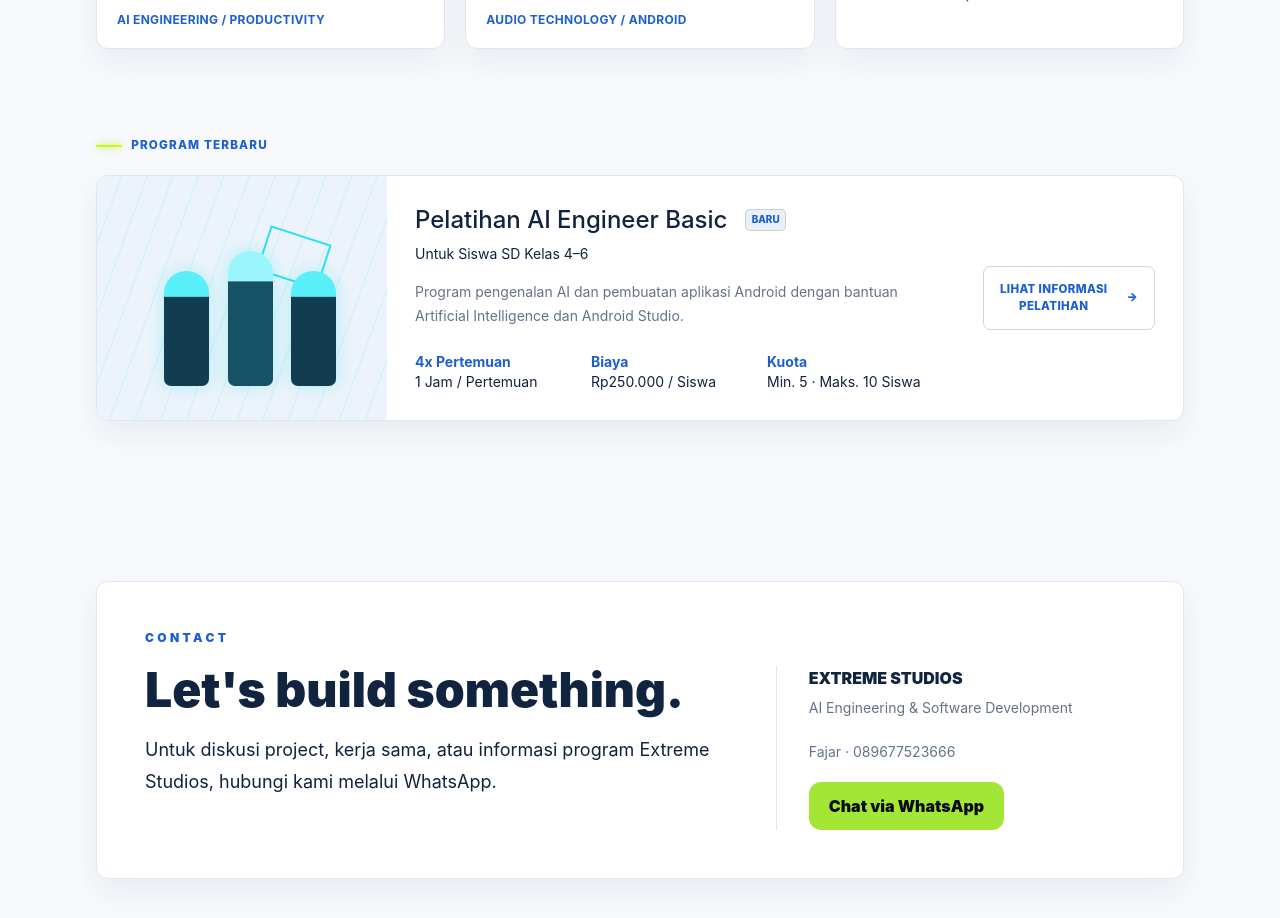
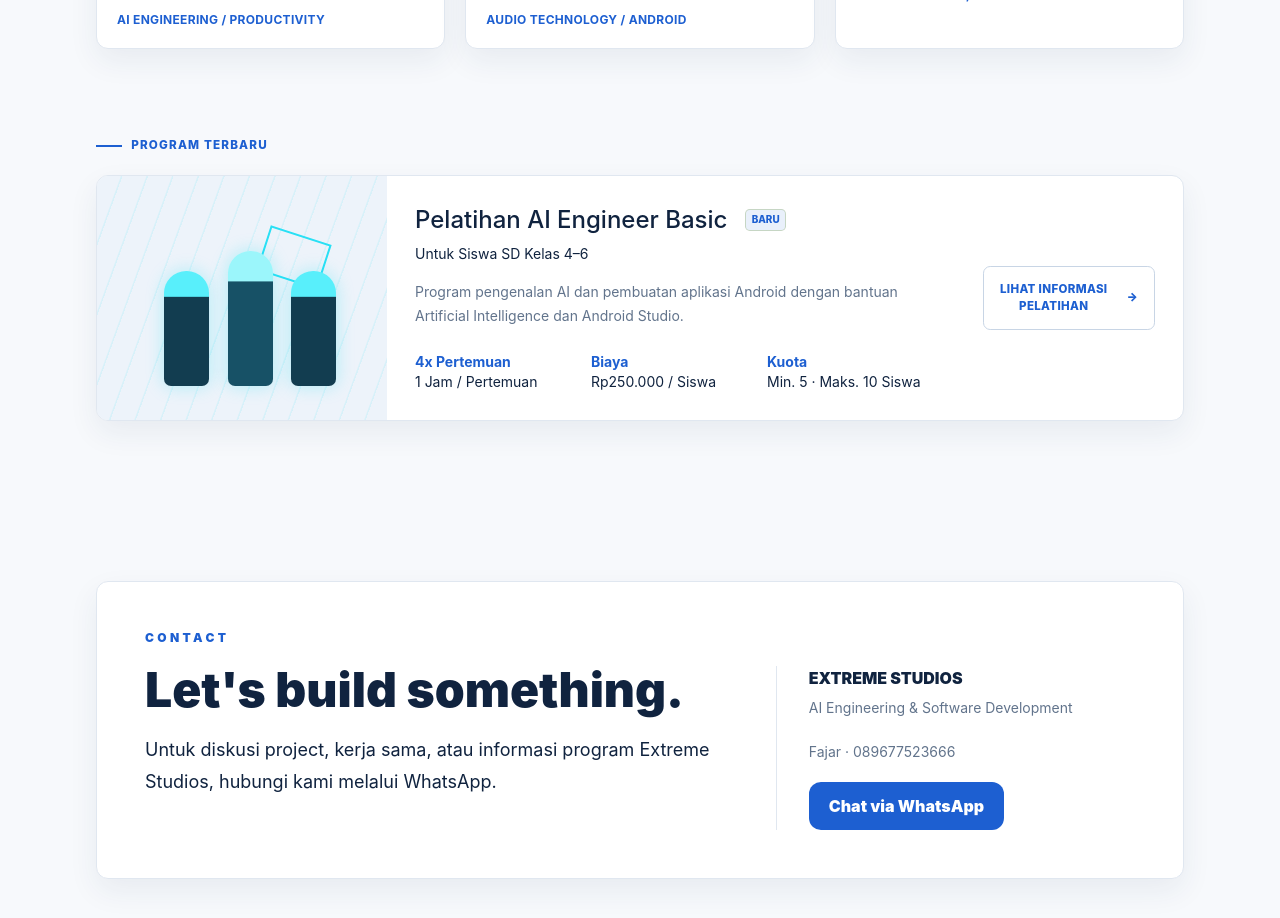
Before and after one commit to Extreme-Studios/extremestudios, a Next.js app: page / in a window 1280 px wide. Shown: the part 1860-2778 px from the top of the page. Built offline with nearby package versions, Linux system fonts and the light colour scheme.

Commit message:
Remove remaining neon accents

```diff
--- a/app/globals.css
+++ b/app/globals.css
@@ -443,6 +443,7 @@ body::after,
 .project-facts span,
 .stack-list span { color: #1d5fd1 !important; }
 .nav-link:hover::after { background: #1d5fd1; box-shadow: none; }
+.bg-neon { background: #1d5fd1 !important; color: #ffffff !important; }
 .nav-status { color: #53657d; }
 .nav-status i { background: #2f9e67; box-shadow: 0 0 0 4px rgba(47, 158, 103, .12); }
 
@@ -470,6 +471,7 @@ body::after,
 }
 .hero-telemetry b { color: #1d5fd1; }
 .bg-cyan { background: #1d5fd1; }
+.eyebrow::before { background: #1d5fd1; box-shadow: none; }
 
 .button-primary,
 .button-secondary {
```
